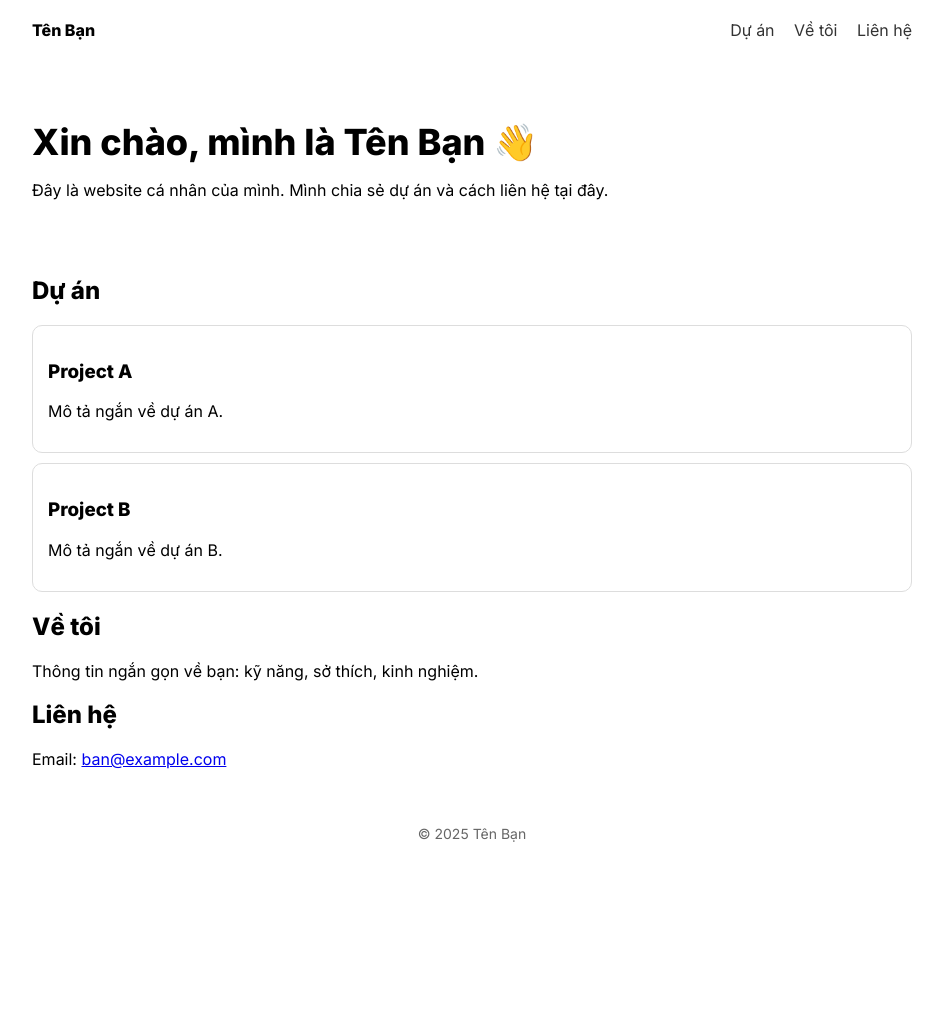
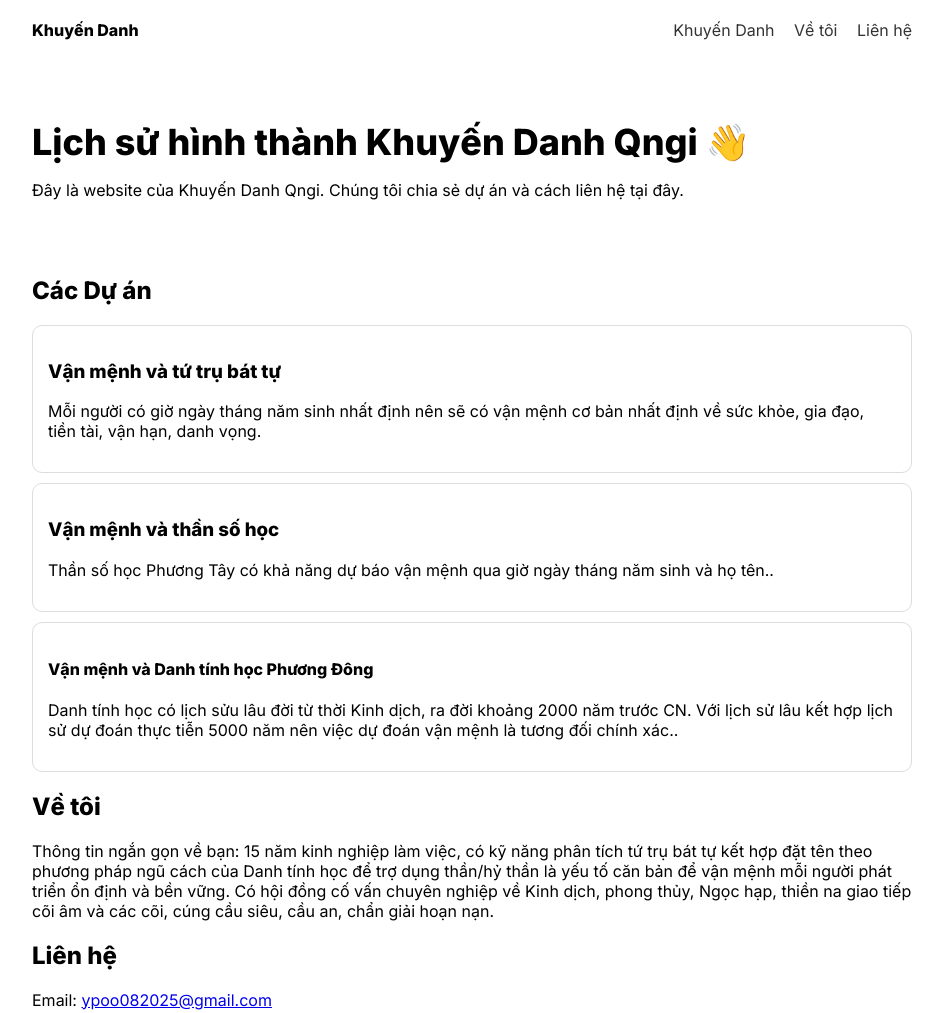
Before and after one commit to ypoo082025-debug/ypoo082025-debug.github.io, a plain HTML site: page index.html in a window 1280 px wide. Shown: the top 1013 px of the page, without its empty margins (168-1111 px from the left). Before the commit the page ends 862 px from the top, so only its background shows below. Drawn offline with Linux system fonts and the light colour scheme.

Commit message:
Update index.html

```diff
--- a/index.html
+++ b/index.html
@@ -3,7 +3,7 @@
 <head>
   <meta charset="utf-8" />
   <meta name="viewport" content="width=device-width, initial-scale=1" />
-  <title>Trang cá nhân – Tên Bạn</title>
+  <title>Khuyến Danh-QNgi</title>
   <meta name="description" content="Portfolio & blog của Tên Bạn.">
   <link href="https://fonts.googleapis.com/css2?family=Inter:wght@400;600;800&display=swap" rel="stylesheet">
   <style>
@@ -19,40 +19,44 @@
 </head>
 <body>
   <header>
-    <div><strong>Tên Bạn</strong></div>
+    <div><strong>Khuyến Danh</strong></div>
     <nav>
-      <a href="#du-an">Dự án</a>
+      <a href="#du-an">Khuyến Danh</a>
       <a href="#ve-toi">Về tôi</a>
       <a href="#lien-he">Liên hệ</a>
     </nav>
   </header>
   <main>
     <section class="hero">
-      <h1>Xin chào, mình là Tên Bạn 👋</h1>
-      <p>Đây là website cá nhân của mình. Mình chia sẻ dự án và cách liên hệ tại đây.</p>
+      <h1>Lịch sử hình thành Khuyến Danh Qngi 👋</h1>
+      <p>Đây là website của Khuyến Danh Qngi. Chúng tôi chia sẻ dự án và cách liên hệ tại đây.</p>
     </section>
     <section id="du-an">
-      <h2>Dự án</h2>
+      <h2>Các Dự án</h2>
       <div class="card">
-        <h3>Project A</h3>
-        <p>Mô tả ngắn về dự án A.</p>
+        <h3>Vận mệnh và tứ trụ bát tự</h3>
+        <p>Mỗi người có giờ ngày tháng năm sinh nhất định nên sẽ có vận mệnh cơ bản nhất định về sức khỏe, gia đạo, tiền tài, vận hạn, danh vọng.</p>
       </div>
       <div class="card">
-        <h3>Project B</h3>
-        <p>Mô tả ngắn về dự án B.</p>
+        <h3>Vận mệnh và thần số học</h3>
+        <p>Thần số học Phương Tây có khả năng dự báo vận mệnh qua giờ ngày tháng năm sinh và họ tên..</p>
+      </div>
+       <div class="card">
+        <h4>Vận mệnh và Danh tính học Phương Đông</h4>
+        <p>Danh tính học có lịch sửu lâu đời từ thời Kinh dịch, ra đời khoảng 2000 năm trước CN. Với lịch sử lâu kết hợp lịch sử dự đoán thực tiễn 5000 năm nên việc dự đoán vận mệnh là tương đối chính xác..</p>
       </div>
     </section>
     <section id="ve-toi">
       <h2>Về tôi</h2>
-      <p>Thông tin ngắn gọn về bạn: kỹ năng, sở thích, kinh nghiệm.</p>
+      <p>Thông tin ngắn gọn về bạn: 15 năm kinh nghiệp làm việc, có kỹ năng phân tích tứ trụ bát tự kết hợp đặt tên theo phương pháp ngũ cách của Danh tính học để trợ dụng thần/hỷ thần là yếu tố căn bản để vận mệnh mỗi người phát triển ổn định và bền vững. Có hội đồng cố vấn chuyên nghiệp về Kinh dịch, phong thủy, Ngọc hạp, thiền na giao tiếp cõi âm và các cõi, cúng cầu siêu, cầu an, chẩn giải hoạn nạn.</p>
     </section>
     <section id="lien-he">
       <h2>Liên hệ</h2>
-      <p>Email: <a href="mailto:ban@example.com">ban@example.com</a></p>
+      <p>Email: <a href="mailto:ypoo082025@gmail.com">ypoo082025@gmail.com</a></p>
     </section>
   </main>
   <footer>
-    © <span id="y"></span> Tên Bạn
+    © <span id="y"></span> Khuyến Danh
   </footer>
   <script>document.getElementById('y').textContent = new Date().getFullYear()</script>
 </body>
```
